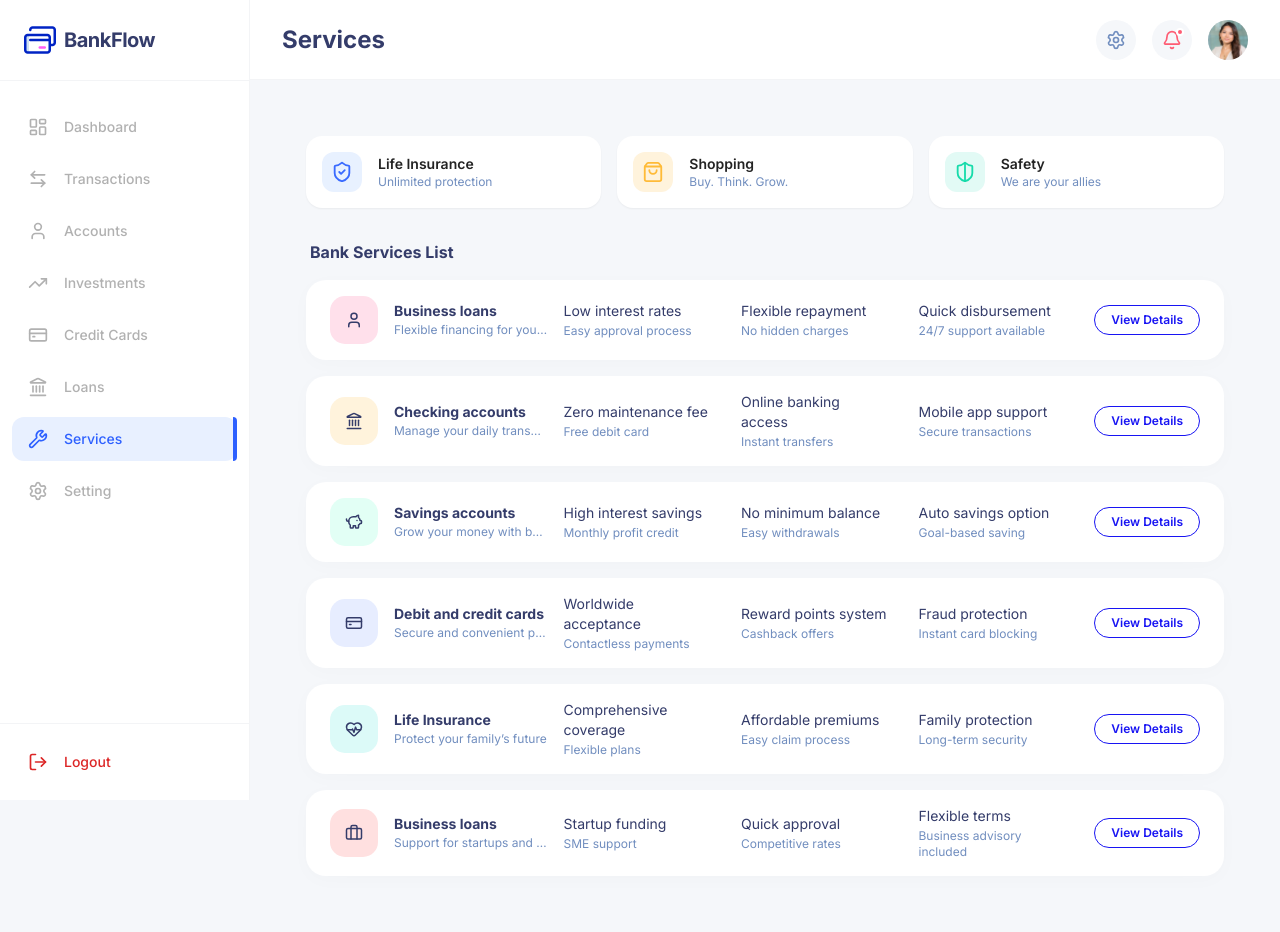
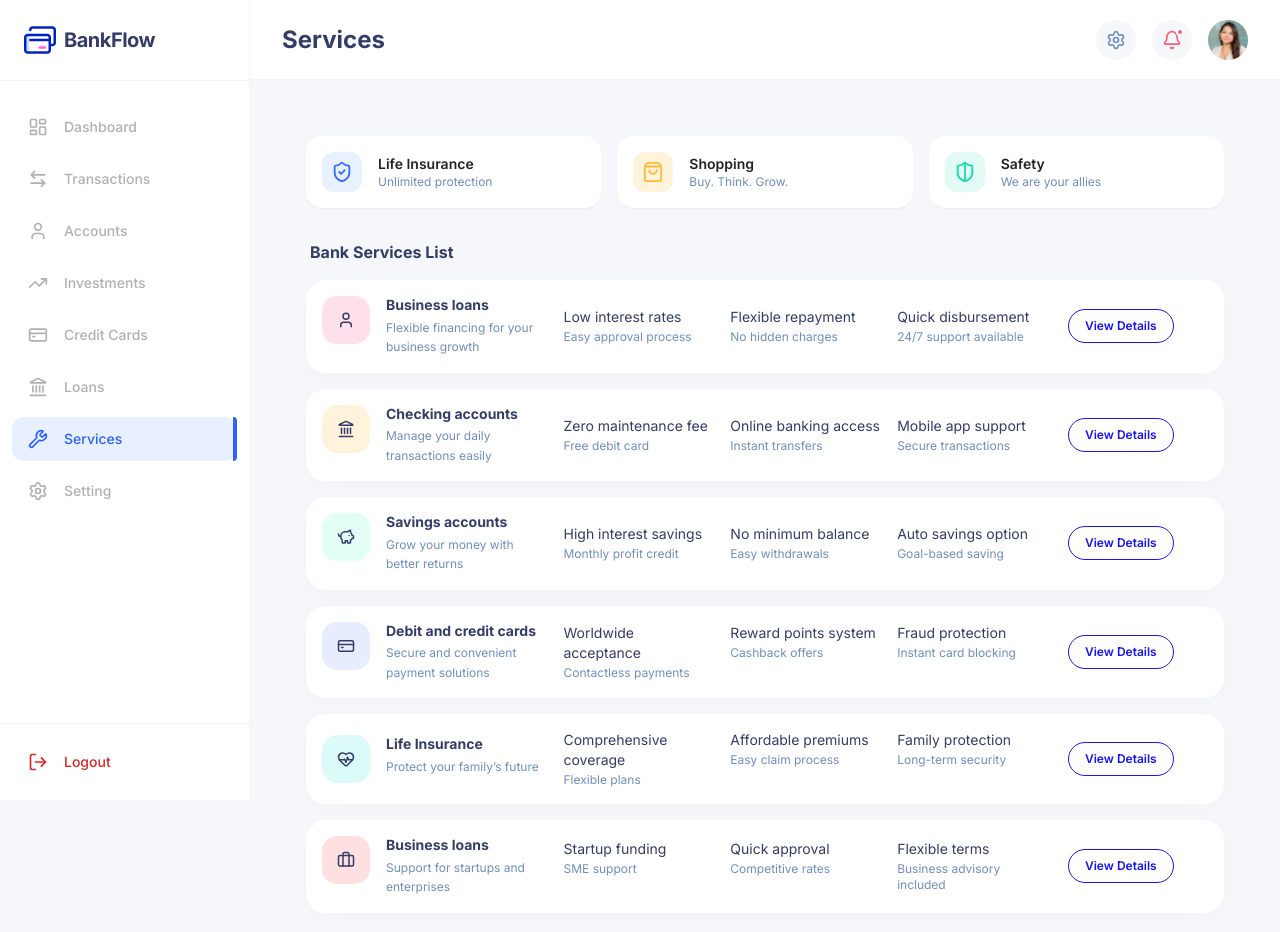
Before and after one commit to Moazzama07/BankFlow, a React (Vite) app: page /services in a window 1280 px wide. Shown: the top 932 px of the page. Built offline with nearby package versions, Linux system fonts and the light colour scheme.

Commit message:
Initial commit

```diff
--- a/src/pages/Service.tsx
+++ b/src/pages/Service.tsx
@@ -129,21 +129,18 @@ const BANK_SERVICES: BankService[] = [
 
 const TopServiceCard = ({ card }: { card: ServiceCard }) => {
     return (
-        <div className="bg-white rounded-2xl p-4 flex items-center gap-4 shadow-sm">
-
-            {/* ICON WRAPPER (same as Wallet style) */}
-            <div className={`w-10 h-10 flex items-center justify-center rounded-xl ${card.iconBg}`}>
-                <div className={card.iconColor}>
-                    {card.icon}
-                </div>
+        <div className="bg-white rounded-2xl p-4 flex items-center gap-4 shadow-sm w-full">
+            <div
+                className={`w-10 h-10 flex items-center justify-center rounded-xl shrink-0 ${card.iconBg}`}
+            >
+                <div className={card.iconColor}>{card.icon}</div>
             </div>
 
-            {/* TEXT */}
-            <div>
-                <p className="text-sm font-semibold text-[#232323]">
+            <div className="min-w-0">
+                <p className="text-sm font-semibold text-[#232323] truncate">
                     {card.label}
                 </p>
-                <p className="text-xs text-[#718EBF]">
+                <p className="text-xs text-[#718EBF] truncate">
                     {card.subLabel}
                 </p>
             </div>
@@ -153,17 +150,34 @@ const TopServiceCard = ({ card }: { card: ServiceCard }) => {
 
 const TwoLineCell: React.FC<{ text: string }> = ({ text }) => {
     const [line1, line2] = text.split("\n");
+
     return (
         <div>
-            <p className="text-sm text-[#343C6A] font-sans">{line1}</p>
-            <p className="text-xs text-[#718EBF] font-sans mt-0.5">{line2}</p>
+            <p className="text-sm text-[#343C6A] font-sans">
+                {line1}
+            </p>
+            <p className="text-xs text-[#718EBF] font-sans mt-0.5">
+                {line2}
+            </p>
         </div>
     );
 };
 
 const ViewDetailsButton: React.FC = () => (
-    <button className="px-4 py-1.5 rounded-full border border-[#1814F3] text-[#1814F3] text-xs font-semibold
-        font-sans hover:bg-[#1814F3] hover:text-white transition-all duration-200 whitespace-nowrap">
+    <button
+        className="
+            w-full sm:w-auto
+            px-4 py-2
+            rounded-full
+            border border-[#1814F3]
+            text-[#1814F3]
+            text-xs font-semibold
+            font-sans
+            hover:bg-[#1814F3]
+            hover:text-white
+            transition-all duration-200
+        "
+    >
         View Details
     </button>
 );
@@ -174,61 +188,75 @@ export default function Service() {
     const [hoveredRow, setHoveredRow] = useState<string | null>(null);
 
     return (
-        <div className="flex-1 p-6 bg-[#F5F7FA] overflow-y-auto min-h-screen font-sans">
+        <div className="flex-1 w-full p-4 sm:p-6 bg-[#F5F7FA] overflow-x-hidden min-h-screen font-sans">
 
-            {/* Top Cards Grid */}
-            <div className="grid grid-cols-1 sm:grid-cols-3 gap-4 mb-8">
+            {/* Top Cards */}
+            <div className="grid grid-cols-1 sm:grid-cols-2 lg:grid-cols-3 gap-4 mb-8">
                 {SERVICE_CARDS.map((card) => (
                     <TopServiceCard key={card.id} card={card} />
                 ))}
             </div>
 
-            {/* List Header */}
+            {/* Header */}
             <h2 className="text-base font-bold text-[#343C6A] mb-4 px-1">
                 Bank Services List
             </h2>
 
-            {/* Figma Style List with Gaps */}
-            <div className="flex flex-col gap-4 mb-8">
+            {/* Services */}
+            <div className="flex flex-col gap-4 pb-6">
                 {BANK_SERVICES.map((svc) => (
                     <div
                         key={svc.id}
                         onMouseEnter={() => setHoveredRow(svc.id)}
                         onMouseLeave={() => setHoveredRow(null)}
-                        className={`flex items-center justify-between bg-white rounded-[20px] p-4 px-6
-                            shadow-[0_4px_20px_rgba(0,0,0,0.02)] transition-colors duration-150
-                            ${hoveredRow === svc.id ? "bg-[#F9FAFB]" : "bg-white"}`}
+                        className={`
+                            bg-white rounded-[20px]
+                            p-4
+                            shadow-[0_4px_20px_rgba(0,0,0,0.02)]
+                            transition-all duration-200
+                            w-full
+                            overflow-hidden
+                            ${hoveredRow === svc.id ? "bg-[#F9FAFB]" : "bg-white"}
+                        `}
                     >
-                        {/* 1. Service Info */}
-                        <div className="flex items-center gap-4 w-[25%] min-w-[200px]">
-                            <div className={`w-12 h-12 rounded-[15px] ${svc.iconBg}
-                                flex items-center justify-center shrink-0 text-[#343C6A]`}>
+                        {/* MOBILE + DESKTOP RESPONSIVE */}
+                        <div className="flex flex-col lg:flex-row lg:items-center gap-5">
+
+                            {/* Service Info */}
+                            <div className="flex items-start gap-4 w-full lg:w-[25%] min-w-0">
+                                <div
+                                    className={`
+                                        w-12 h-12 rounded-[15px]
+                                        ${svc.iconBg}
+                                        flex items-center justify-center
+                                        shrink-0 text-[#343C6A]
+                                    `}
+                                >
                                     {svc.icon}
                                 </div>
-                            <div className="overflow-hidden">
-                                <p className="text-sm font-bold text-[#343C6A] leading-tight truncate">
+
+                                <div className="min-w-0">
+                                    <p className="text-sm font-bold text-[#343C6A] leading-tight">
                                         {svc.name}
                                     </p>
-                                <p className="text-xs text-[#718EBF] mt-0.5 truncate">
+
+                                    <p className="text-xs text-[#718EBF] mt-1 leading-relaxed">
                                         {svc.description}
                                     </p>
                                 </div>
                             </div>
 
-                        {/* 2. Content Columns */}
-                        <div className="flex-1 px-4">
+                            {/* Content */}
+                            <div className="grid grid-cols-1 sm:grid-cols-2 lg:grid-cols-3 gap-4 flex-1 w-full">
                                 <TwoLineCell text={svc.col1} />
-                        </div>
-                        <div className="flex-1 px-4">
                                 <TwoLineCell text={svc.col2} />
-                        </div>
-                        <div className="flex-1 px-4">
                                 <TwoLineCell text={svc.col3} />
                             </div>
 
-                        {/* 3. Button */}
-                        <div className="w-[120px] text-right">
+                            {/* Button */}
+                            <div className="w-full lg:w-auto lg:min-w-[140px]">
                                 <ViewDetailsButton />
+                            </div>
                         </div>
                     </div>
                 ))}
```
Lines whose indentation alone changed are shown as unchanged.
